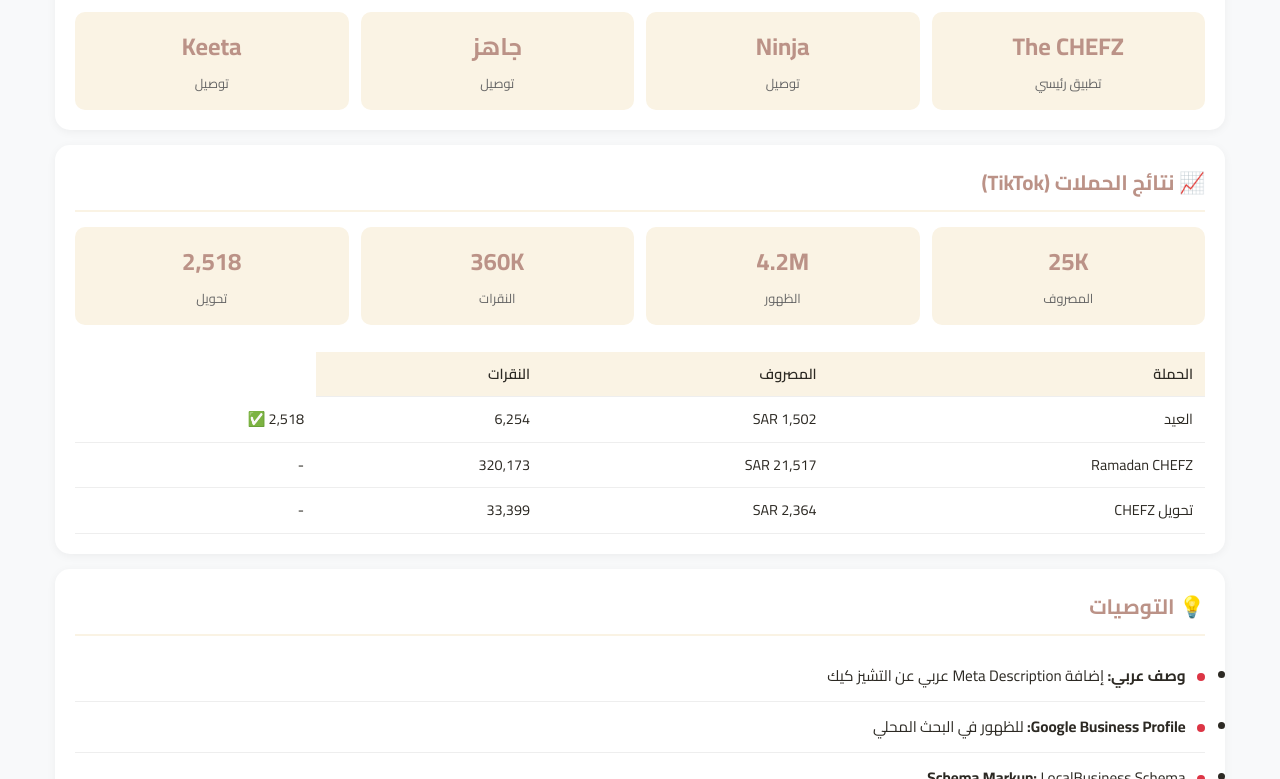
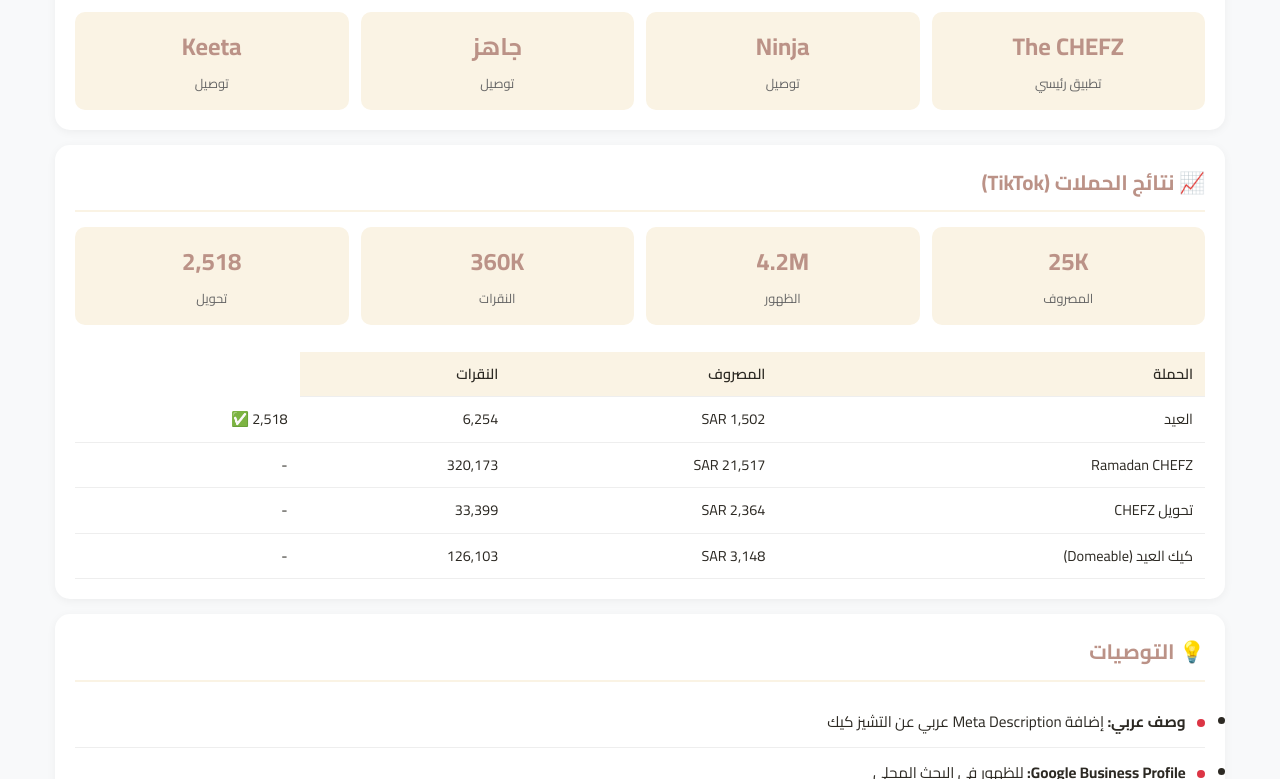
Before and after one commit to socialbalaant-svg/mishbil-seo, a plain HTML site: page index.html in a window 1280 px wide. Shown: the part 1348-2127 px from the top of the page. Drawn offline with Linux system fonts and the light colour scheme.

Commit message:
Add Domeable campaign

```diff
--- a/index.html
+++ b/index.html
@@ -252,7 +252,7 @@
                     <div class="label">متابعين Instagram</div>
                 </div>
                 <div class="stat-box">
-                    <div class="number">25K SAR</div>
+                    <div class="number">28.5K SAR</div>
                     <div class="label">ميزانية الإعلانات</div>
                 </div>
             </div>
@@ -409,6 +409,12 @@
                             <td>33,399</td>
                             <td>-</td>
                         </tr>
+                        <tr>
+                            <td>كيك العيد (Domeable)</td>
+                            <td>3,148 SAR</td>
+                            <td>126,103</td>
+                            <td>-</td>
+                        </tr>
                     </tbody>
                 </table>
             </div>
```
